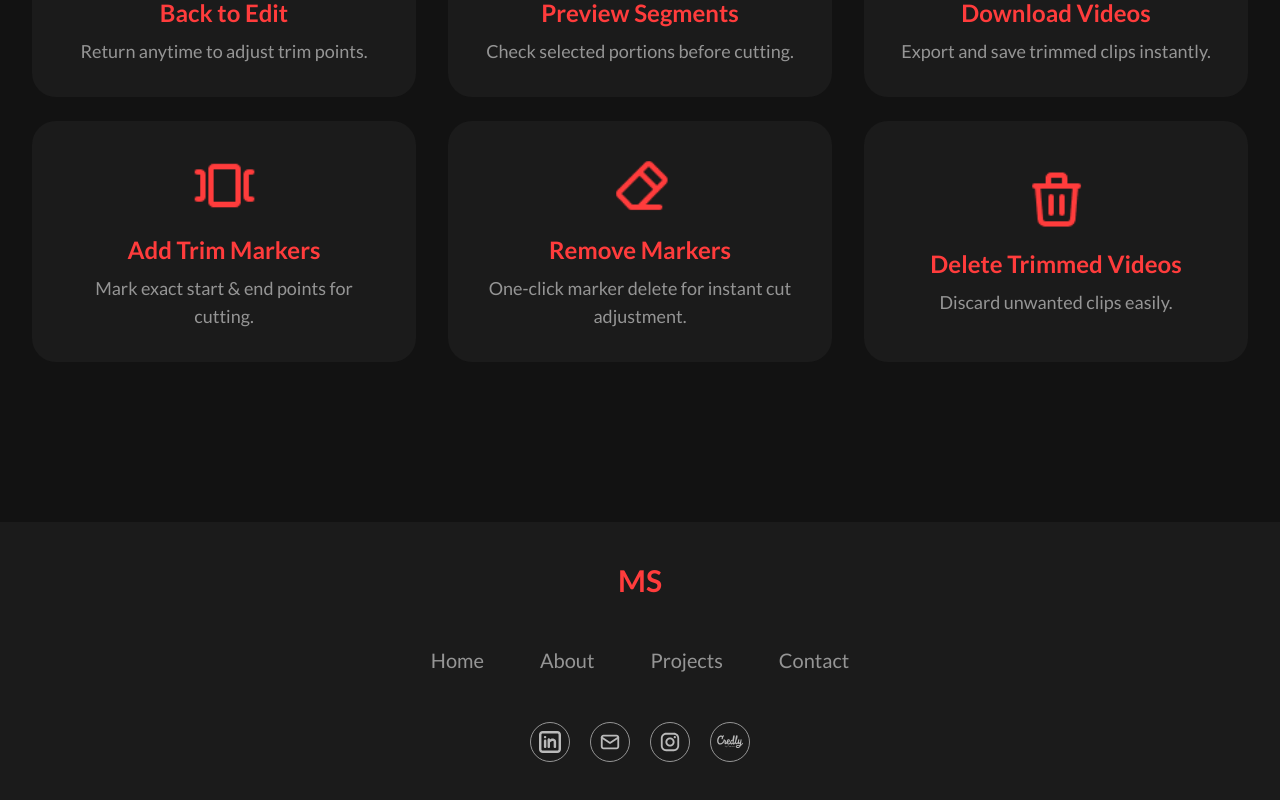
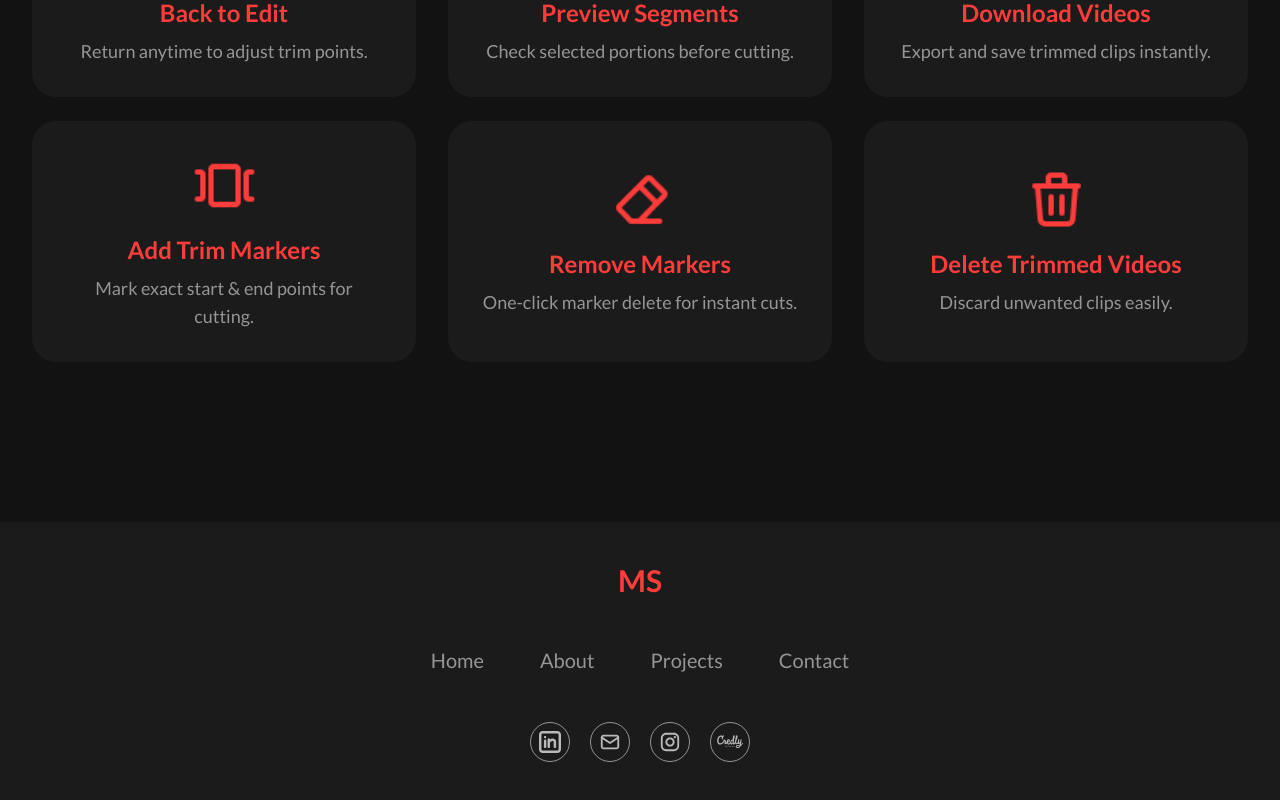
Before and after one commit to chat-app-mern/my-portfolio, a Next.js app: page /about-my-npm-package in a window 1280 px wide. Shown: the part 2327-3127 px from the top of the page. Built offline with nearby package versions, Linux system fonts and the light colour scheme.

Commit message:
Update index.jsx

```diff
--- a/src/pages/about-my-npm-package/index.jsx
+++ b/src/pages/about-my-npm-package/index.jsx
@@ -28,7 +28,7 @@ const AboutMyNpmPackage = () => {
         {
             image: '/images/remove-marker.png',
             name: 'Remove Markers',
-            description: 'One‑click marker delete for instant cut adjustment.',
+            description: 'One-click marker delete for instant cuts.',
         },
         {
             image: '/images/delete-trim-video.png',
```
